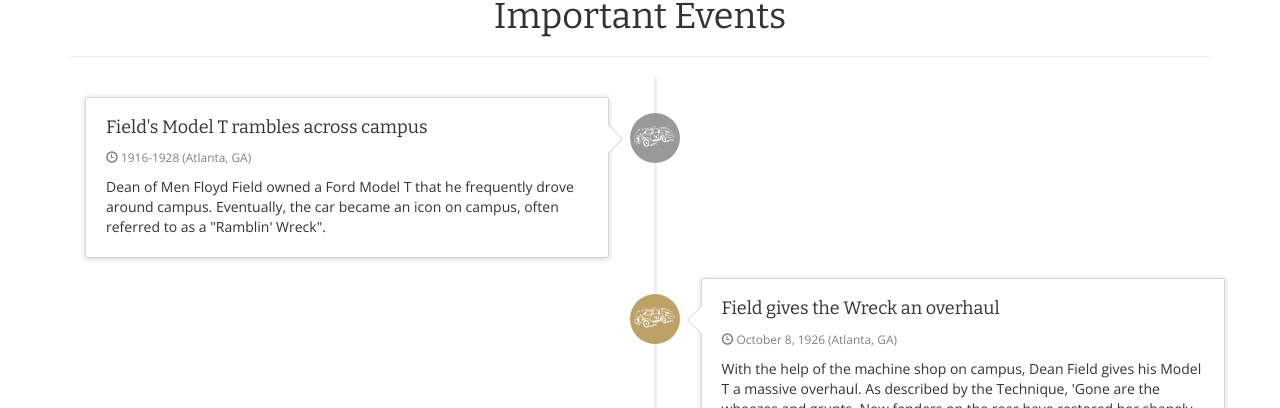
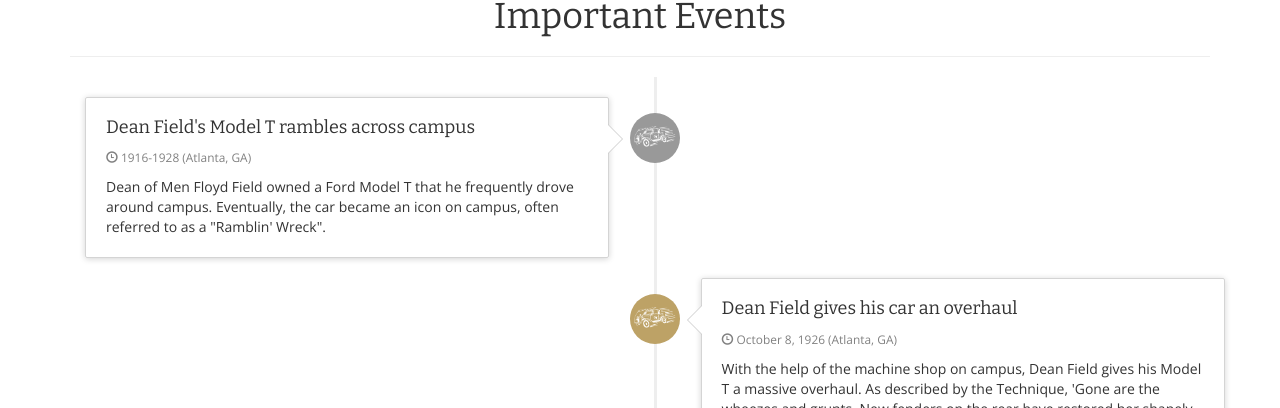
Before and after one commit to RamblinReckClub/reckhistory, a Jekyll site: the page built from pre1960s.md, in a window 1280 px wide and 900 px high, scrolled down 307 px. Shown: the part 144-552 px from the top of the window. Built offline with Jekyll 4.4.1, drawn with Linux system fonts in a browser that asks for light colours.

Commit message:
give respect where respect is due - updating titles

```diff
--- a/pre1960s.md
+++ b/pre1960s.md
@@ -5,10 +5,10 @@ summary: The birth of a tradition.
 permalink: /pre-1960s/
 order: 0
 events:
-    - title: Field's Model T rambles across campus
+    - title: Dean Field's Model T rambles across campus
       description: Dean of Men Floyd Field owned a Ford Model T that he frequently drove around campus. Eventually, the car became an icon on campus, often referred to as a "Ramblin' Wreck".
       location: 1916-1928 (Atlanta, GA)
-    - title: Field gives the Wreck an overhaul
+    - title: Dean Field gives his car an overhaul
       description: With the help of the machine shop on campus, Dean Field gives his Model T a massive overhaul. As described by the Technique, 'Gone are the wheezes and grunts. New fenders on the rear have restored her shapely form and hidden her spindly axles. A new top has given the needed touch of seasoned smart- ness and an enveloping coat of paint has been imposed upon her lovely tin body. Thus we have with us yet "our own original Ramblin' Wreck" locking daintier, and, as the dean himself puts it, "Better than ever."'
       source: https://smartech.gatech.edu/handle/1853/25251
       location: October 8, 1926 (Atlanta, GA)
```
